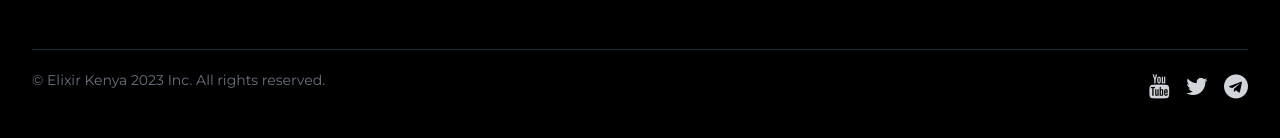
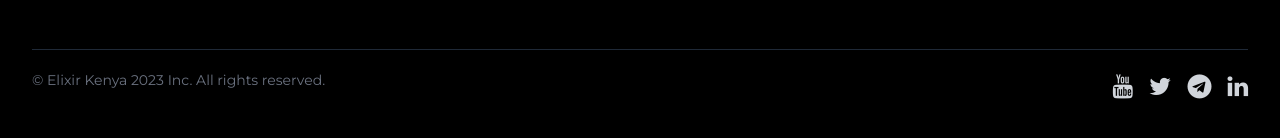
Before and after one commit to Podiihq/elixir-kenya, a React (Vite) app: page / in a window 1280 px wide. Shown: the part 6355-6493 px from the top of the page. Built offline with nearby package versions, Linux system fonts and the light colour scheme.

Commit message:
added likedin

```diff
--- a/src/components/Footer.tsx
+++ b/src/components/Footer.tsx
@@ -25,6 +25,12 @@ export const Footer = () => {
             >
               <i className="fa fa-telegram text-2xl"></i>
             </a>
+            <a
+              href="https://www.linkedin.com/showcase/elixirkenya/"
+              className="text-gray-300 hover:text-gray-500"
+            >
+              <i className="fa fa-linkedin text-2xl"></i>
+            </a>
           </div>
         </div>
       </div>
```
